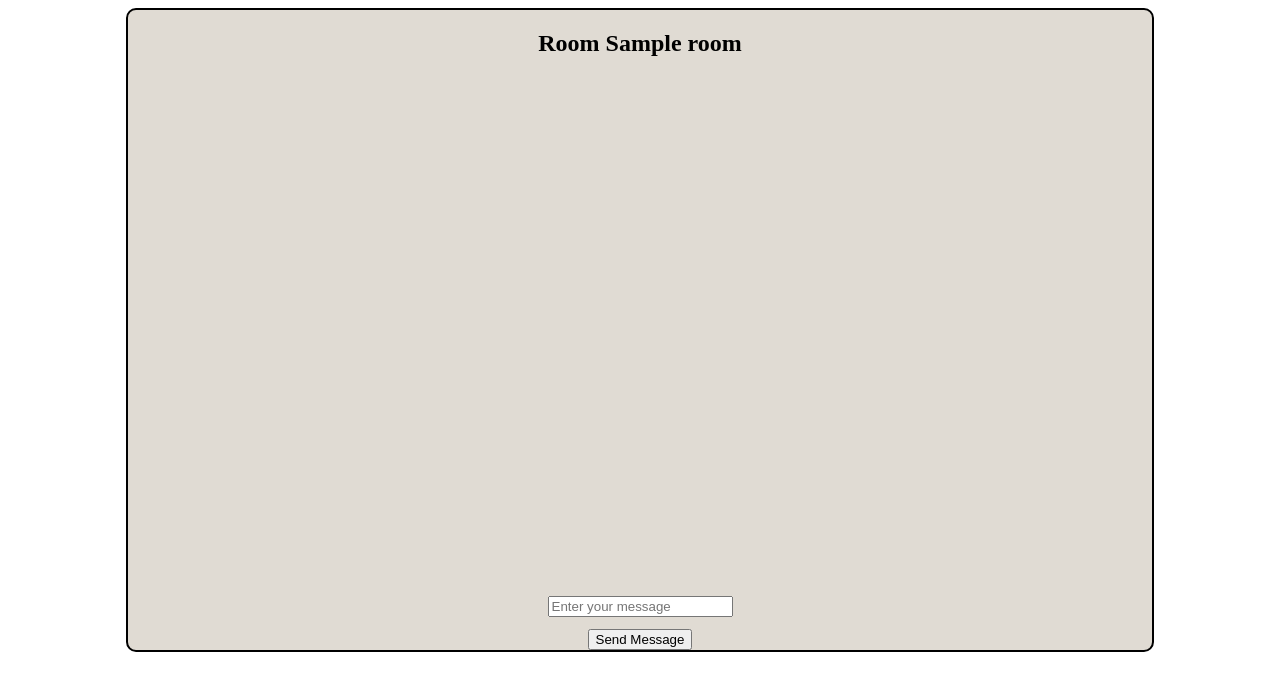
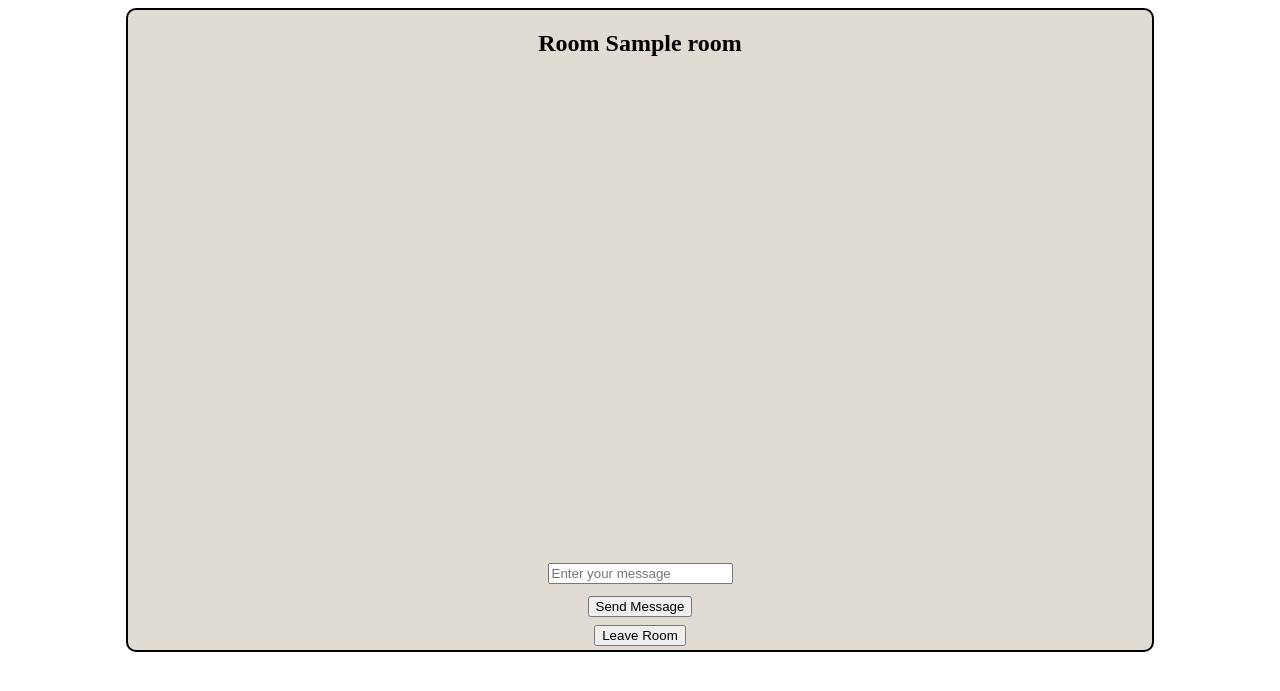
Before and after one commit to ShaneDewar/live-chat-python-flask-socketio, a Flask app: template templates/chatroom.html in a window 1280 px wide. Shown: the top 691 px of the page. Run offline with Flask 3, Linux system fonts and the light colour scheme; the template is opened without the code that fills it: most values are stand-ins (such as "Sample title", 1, 10 or a date in 2020); some libraries are stand-ins or nearby versions.

Commit message:
Added "Leave room" button

```diff
--- a/static/css/style.css
+++ b/static/css/style.css
@@ -10,6 +10,7 @@
   align-items: center;
   justify-content: center;
   gap: 12px;
+  padding: 4px;
 }
 
 .join {
--- a/templates/chatroom.html
+++ b/templates/chatroom.html
@@ -7,10 +7,16 @@
     <div class="input"><input type="text" rows="3" placeholder="Enter your message" name="message"
             id="message" /><button type="button" name="send" id="send-button" onclick="sendMessage()">Send
             Message</button></div>
+
+    <div class="input"><button type="button" name="leave" id="leave-button">Leave Room</button></div>
 </div>
 <script type="text/javascript">
     var socketio = io();
 
+    // Leave room function
+    document.getElementById("leave-button").onclick = () => {
+        location.href = "../";
+    }
     const messages = document.getElementById("messages")
 
     const createMessage = (name, msg) => {
```
